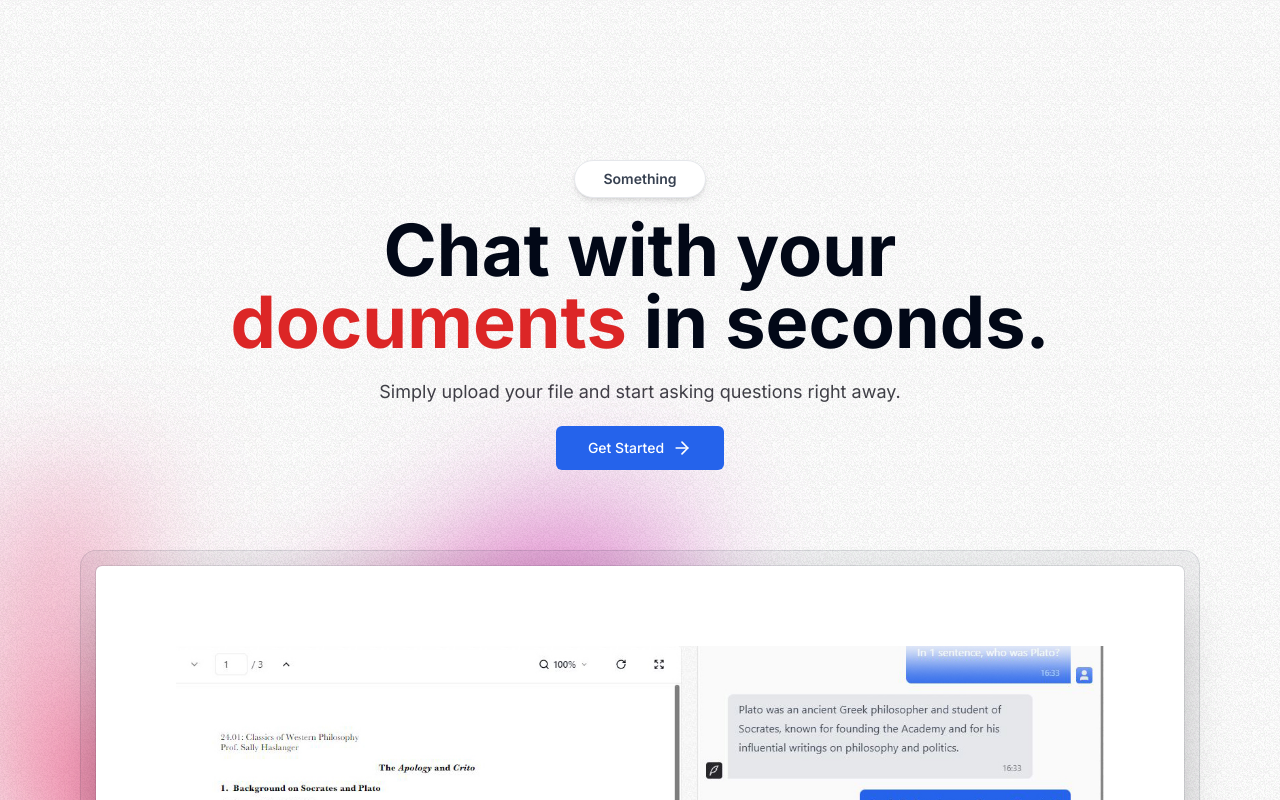
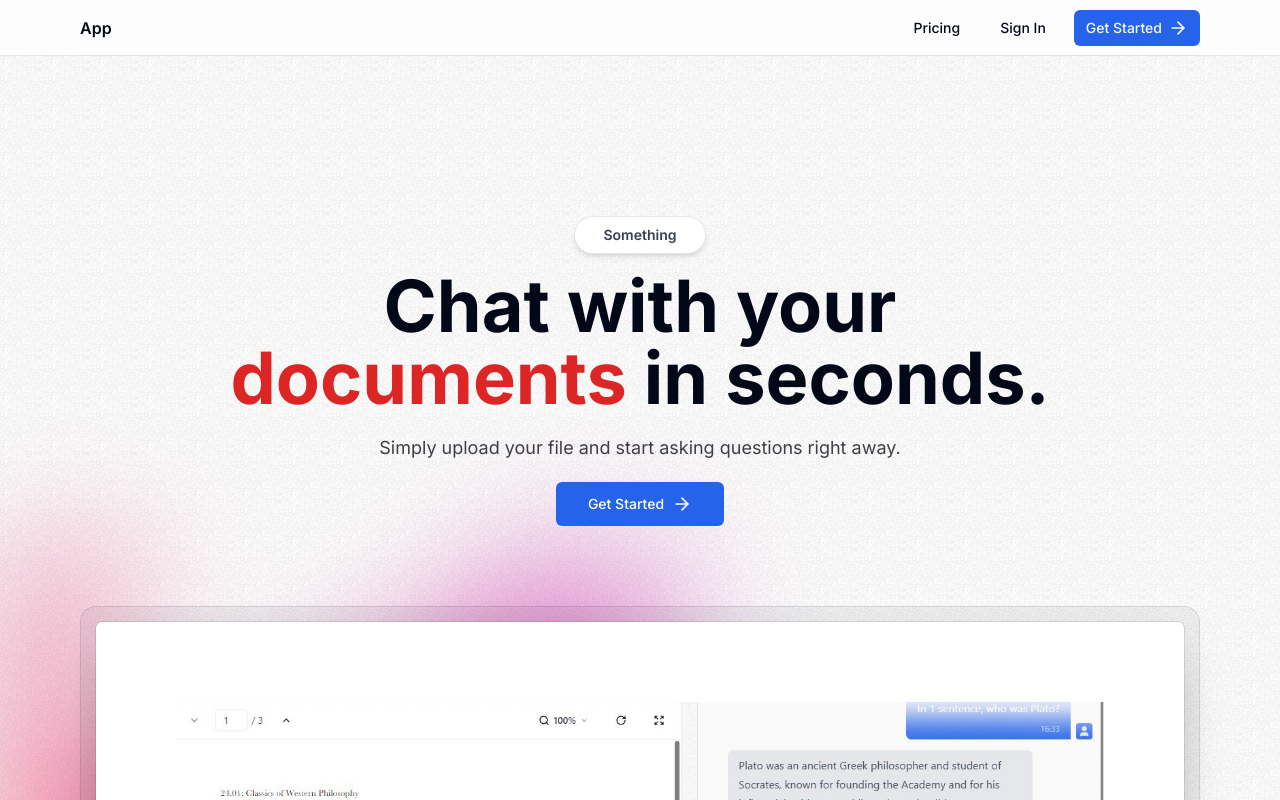
Before and after one commit to Oleh19/Next-Portfolio-platform-for-reading-documents, a Next.js app: page / in a window 1280 px wide. Shown: the top 800 px of the page. Built offline with nearby package versions, Linux system fonts and the light colour scheme.

Commit message:
add Navbar

```diff
--- a/package.json
+++ b/package.json
@@ -9,6 +9,7 @@
     "lint": "next lint"
   },
   "dependencies": {
+    "@kinde-oss/kinde-auth-nextjs": "^1.8.22",
     "@radix-ui/react-slot": "^1.0.2",
     "@tailwindcss/typography": "^0.5.10",
     "class-variance-authority": "^0.7.0",
--- a/src/app/layout.tsx
+++ b/src/app/layout.tsx
@@ -2,6 +2,7 @@ import { cn } from '@/lib/utils';
 import './globals.css';
 import type { Metadata } from 'next';
 import { Inter } from 'next/font/google';
+import Navbar from '@/components/Navbar';
 
 const inter = Inter({ subsets: ['latin'] });
 
@@ -23,6 +24,7 @@ export default function RootLayout({
           inter.className
         )}
       >
+        <Navbar />
         {children}
       </body>
     </html>
--- /dev/null
+++ b/src/components/Navbar.tsx
@@ -0,0 +1,50 @@
+import Link from 'next/link';
+import MaxWidthWrapper from './MaxWidthWrapper';
+import { buttonVariants } from './ui/button';
+import { LoginLink, RegisterLink } from '@kinde-oss/kinde-auth-nextjs/server';
+import { ArrowRight } from 'lucide-react';
+
+const Navbar = () => {
+  return (
+    <nav className='sticky h-14 inset-x-0 top-0 z-30 w-full border-b border-gray-200 bg-white/75 backdrop-blur-lg transition-all'>
+      <MaxWidthWrapper>
+        <div className='flex h-14 items-center justify-between border-b border-zinc-200'>
+          <Link href='/' className='flex z-40 font-semibold'>
+            <span>App</span>
+          </Link>
+
+          <div className='hidden items-center space-x-4 sm:flex '>
+            <>
+              <Link
+                href='/pricing'
+                className={buttonVariants({
+                  variant: 'ghost',
+                  size: 'sm',
+                })}
+              >
+                Pricing
+              </Link>
+              <LoginLink
+                className={buttonVariants({
+                  variant: 'ghost',
+                  size: 'sm',
+                })}
+              >
+                Sign In
+              </LoginLink>
+              <RegisterLink
+                className={buttonVariants({
+                  size: 'sm',
+                })}
+              >
+                Get Started <ArrowRight className='ml-1.5 h-5 w-5' />
+              </RegisterLink>
+            </>
+          </div>
+        </div>
+      </MaxWidthWrapper>
+    </nav>
+  );
+};
+
+export default Navbar;
```
Also changed, not shown: 1 other file (tests, documents, lock files or other folders).
